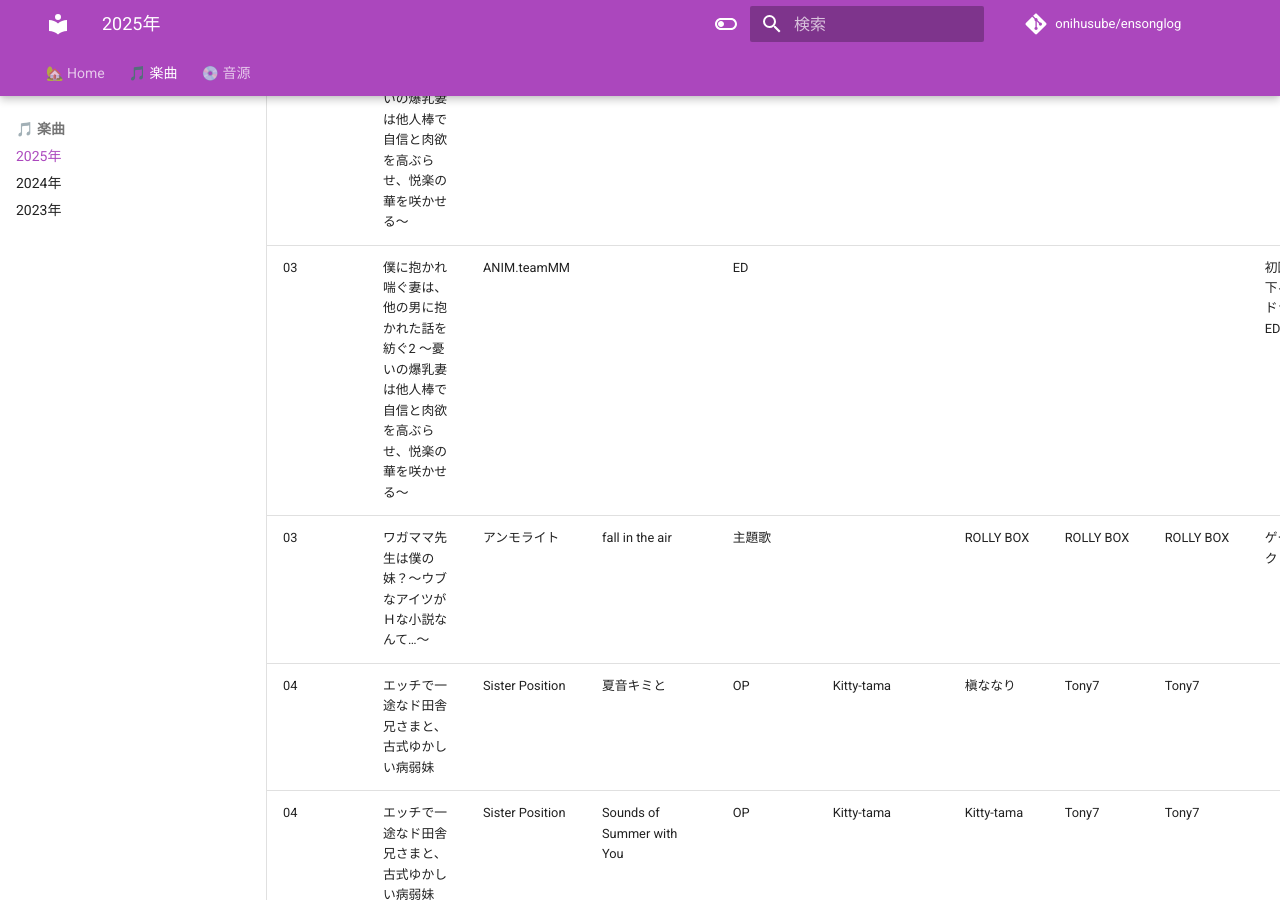
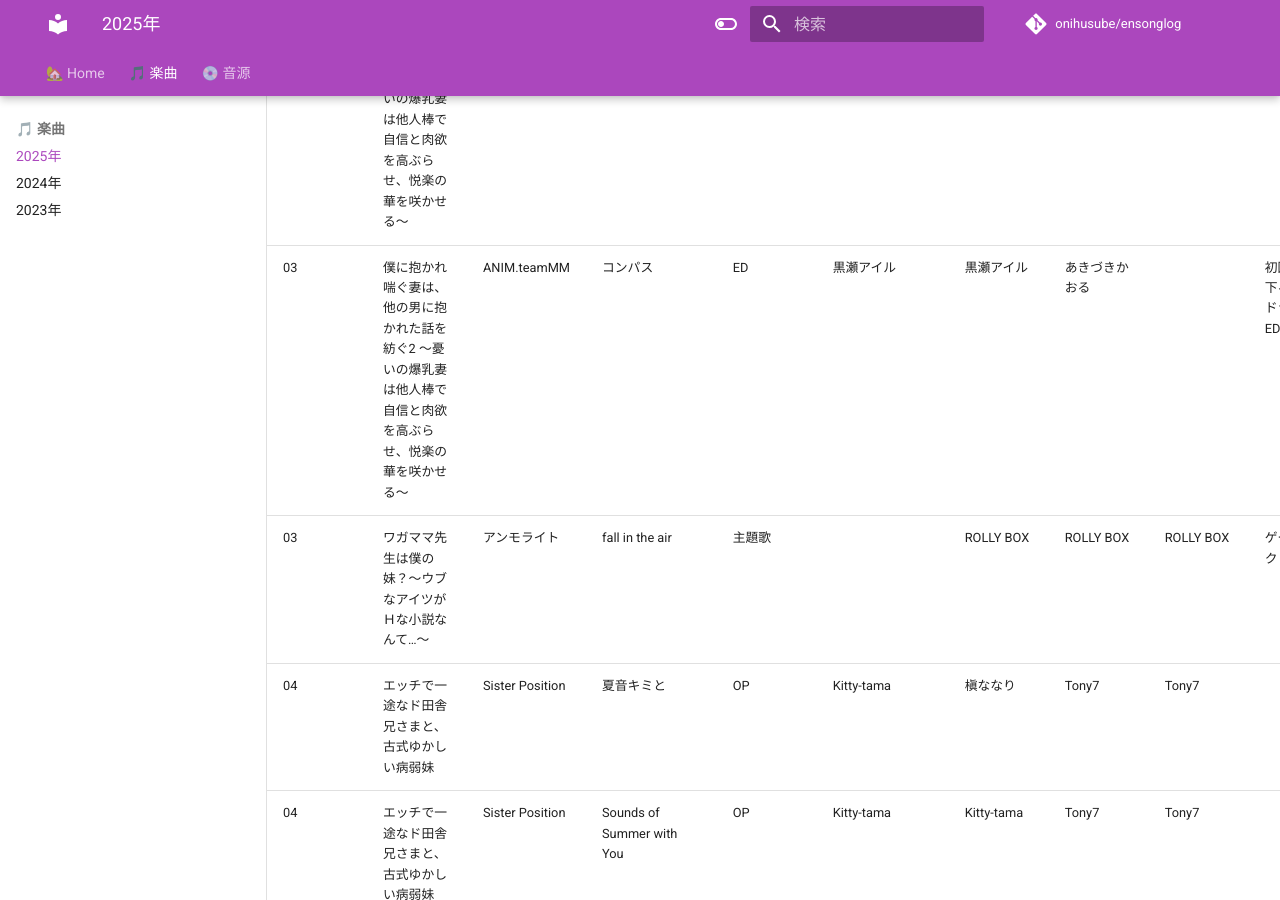
Before and after one commit to onihusube/ensonglog, an MkDocs documentation site: the page built from docs/2025/楽曲.md, in a window 1280 px wide and 900 px high, scrolled down 5402 px. Built offline with MkDocs 1.6.1 and Material for MkDocs 9.7.7, drawn with Linux system fonts in a browser that asks for light colours; emoji names are drawn with the system emoji font; comment, search, counter and statistics services are not loaded.

Commit message:
曲追記

```diff
--- a/docs/2025/楽曲.md
+++ b/docs/2025/楽曲.md
@@ -52,7 +52,7 @@ search:
 | 03<!--/28--> | D.C.5 Sweet Happiness ～ダ・カーポ5～スイートハピネス | CIRCUS | 暁に祈りを | キャラクターソング | 白河あいか(CV:相模恋) | rino | yozuca* | lotta | 豪華限定版特典「D.C.5 Sweet Happiness Characters Cover Songs」 |  |  |
 | 03<!--/28--> | D.C.5 Sweet Happiness ～ダ・カーポ5～スイートハピネス | CIRCUS | めぐり逢えたね | キャラクターソング |  | rino | ANZIE |  | 豪華限定版特典「D.C.5 Sweet Happiness Characters Cover Songs」 |  |  |
 | 03<!--/28--> | 僕に抱かれ喘ぐ妻は、他の男に抱かれた話を紡ぐ2 ～憂いの爆乳妻は他人棒で自信と肉欲を高ぶらせ、悦楽の華を咲かせる～  | ANIM.teamMM | 暴食-gluttony-  | OP | 有佐美ひより | 有佐美ひより  | masato | masato | 初回特典 録り下ろしボイスドラマ＆OP・EDテーマ | Guitar：Taichi Hasegawa  | |
-| 03<!--/28--> | 僕に抱かれ喘ぐ妻は、他の男に抱かれた話を紡ぐ2 ～憂いの爆乳妻は他人棒で自信と肉欲を高ぶらせ、悦楽の華を咲かせる～  | ANIM.teamMM |   | ED |  |   |  |  | 初回特典 録り下ろしボイスドラマ＆OP・EDテーマ |  | |
+| 03<!--/28--> | 僕に抱かれ喘ぐ妻は、他の男に抱かれた話を紡ぐ2 ～憂いの爆乳妻は他人棒で自信と肉欲を高ぶらせ、悦楽の華を咲かせる～  | ANIM.teamMM | コンパス | ED | 黒瀬アイル | 黒瀬アイル | あきづきかおる |  | 初回特典 録り下ろしボイスドラマ＆OP・EDテーマ |  | |
 | 03<!--/28--> | ワガママ先生は僕の妹？～ウブなアイツがＨな小説なんて…～ | アンモライト | fall in the air| 主題歌 | | ROLLY BOX | ROLLY BOX | ROLLY BOX | ゲームディスク | | [:rabbit:](https://chobit.cc/2s29i) |
 | 04<!--/01--> | エッチで一途なド田舎兄さまと、古式ゆかしい病弱妹 | Sister Position | 夏音キミと | OP | Kitty-tama | 槇ななり | Tony7 | Tony7 | | | [:fontawesome-brands-youtube:](https://www.youtube.com/watch?v=GxcfaitVqt8) [:fontawesome-brands-youtube:](https://youtu.be/pkukWM_lmJA) |
 | 04<!--/01--> | エッチで一途なド田舎兄さまと、古式ゆかしい病弱妹 | Sister Position | Sounds of Summer with You | OP | Kitty-tama | Kitty-tama | Tony7 | Tony7 | | 英語版 | [:fontawesome-brands-youtube:](https://www.youtube.com/watch?v=qRP5gw71bA0) [:fontawesome-brands-youtube:](https://youtube.com/watch?v=doxEwC6NErM) |
```
